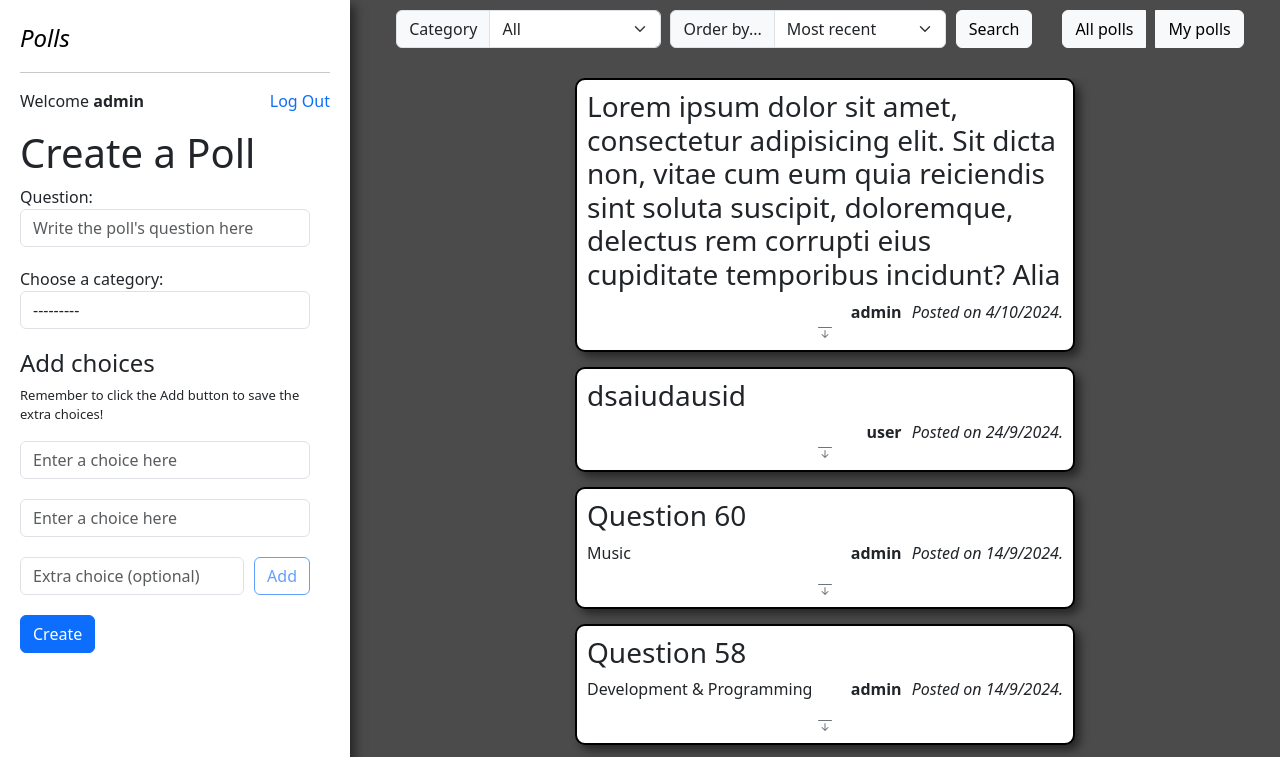
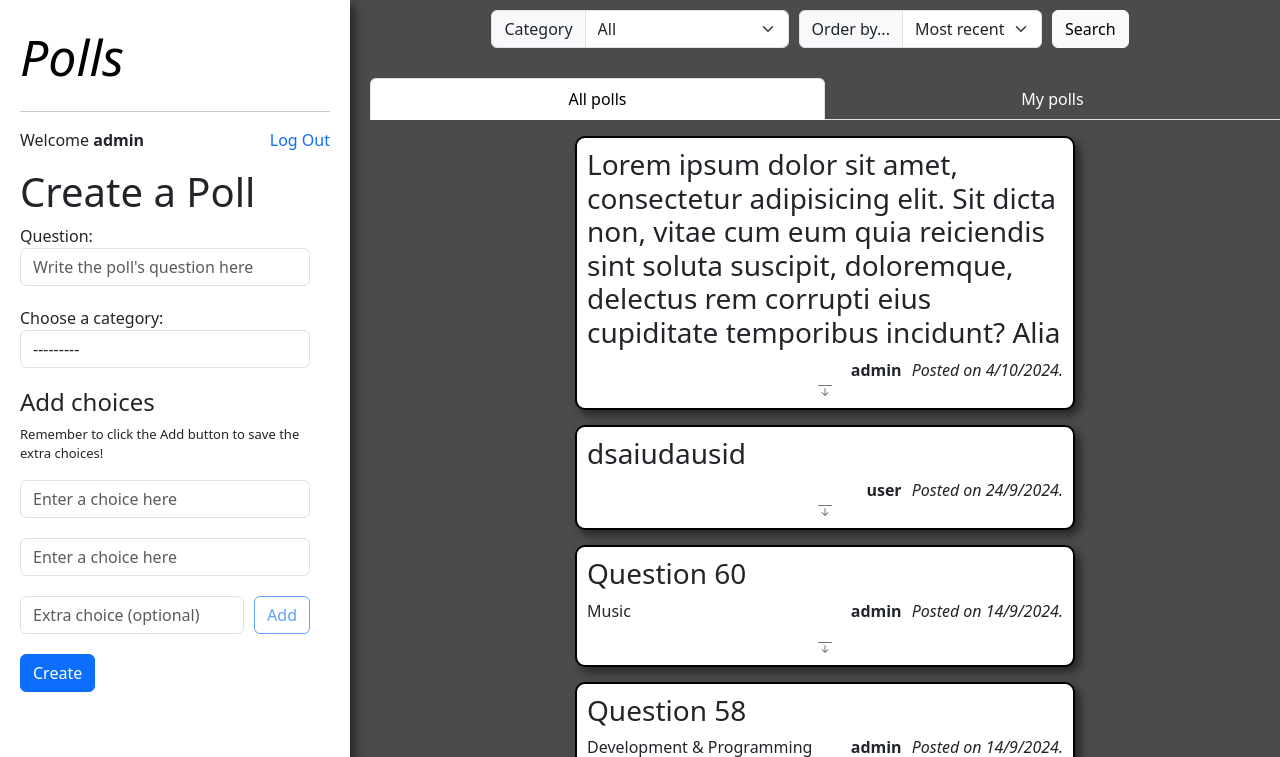
Before and after one commit to JoaquinBegue/polls, a Django app: page / in a window 1280 px wide. Shown: the top 757 px of the page. Run offline with Django 5.2, Linux system fonts and the light colour scheme; a user stored in the database is signed in; data comes from the database, SQL or seed files in the repository; both versions use the stored data as it was after the commit.

Commit message:
Added bootstrap nav-tab to control all polls/my polls loading.

```diff
--- a/mysite/mysite/settings.py
+++ b/mysite/mysite/settings.py
@@ -131,5 +131,6 @@ STATIC_URL = 'static/'
 
 DEFAULT_AUTO_FIELD = 'django.db.models.BigAutoField'
 
-LIVERELOAD_HOST = '192.168.100.6'
-LIVERELOAD_PORT = '8080'
+# Uncomment to open dev server in a external machine.
+#LIVERELOAD_HOST = '192.168.100.6'
+#LIVERELOAD_PORT = '8080'
--- a/mysite/polls/static/polls/media_queries.css
+++ b/mysite/polls/static/polls/media_queries.css
@@ -5,6 +5,12 @@
 
     .polls > .row > .col-6 {
         width: 100%;
+    }
+}
+
+@media (max-width: 1000px) {
+    .parameters {
+        display: block;
     }
 }
 
@@ -16,4 +22,8 @@
     .navbar {
         display: flex;
     }
+
+    .parameters {
+        display: flex   ;
+    }
 }
--- a/mysite/polls/static/polls/polls.css
+++ b/mysite/polls/static/polls/polls.css
@@ -93,3 +93,16 @@
 .search-btn {
     margin-right: 30px !important;
 }
+
+.nav-item {
+    width: 50%;
+}
+
+.nav-link {
+    color: white !important;
+    width: 100%;
+}
+
+.active {
+    color: black !important;
+}
--- a/mysite/polls/static/polls/styles.css
+++ b/mysite/polls/static/polls/styles.css
@@ -29,7 +29,7 @@ br {
 
 .title {
     color: black !important;
-    font-size: 50px;
+    font-size: 50px !important;
     font-style: italic;
     text-decoration: none !important;
 }
--- a/mysite/polls/templates/polls/polls.html
+++ b/mysite/polls/templates/polls/polls.html
@@ -12,25 +12,30 @@
       <option value="Development & Programming">Dev & Programming</option>
       <option value="Other">Other</option>
     </select>
-
+  </div>
+  <div class="input-group">
     <label class="input-group-text rounded-start" for="order-select">Order by...</label>
     <select class="form-select" id="order-select">
       <option selected>Most recent</option>
       <option value="Most voted">Most voted</option>
       <option value="Trending">Trending</option>
     </select>
+  </div>
 
-  </div>
   <button type="button" onclick="refreshPolls()" class="search-btn btn btn-light">Search</button>
 
-  {% if user.is_authenticated %}
-  <div class="input-group">
-    <button type="button" onclick="togglePolls('home')" class="btn btn-light">All polls</button>
+</div>
 
-    <button type="button" onclick="togglePolls('my polls')" class="btn btn-light">My polls</button>
-  </div>
-  {% endif %}
-</div>
+{% if user.is_authenticated %}
+<ul class="nav nav-tabs mb-3">
+  <li class="nav-item">
+    <button type="button" onclick="togglePolls('home')" class="nav-link active">All polls</button>
+  </li>
+  <li class="nav-item">
+    <button type="button" onclick="togglePolls('my polls')" class="nav-link">My polls</button>
+  </li>
+</ul>
+{% endif %}
 
 <div class="polls">
 </div>
```
Also changed, not shown: mysite/db.sqlite3.
